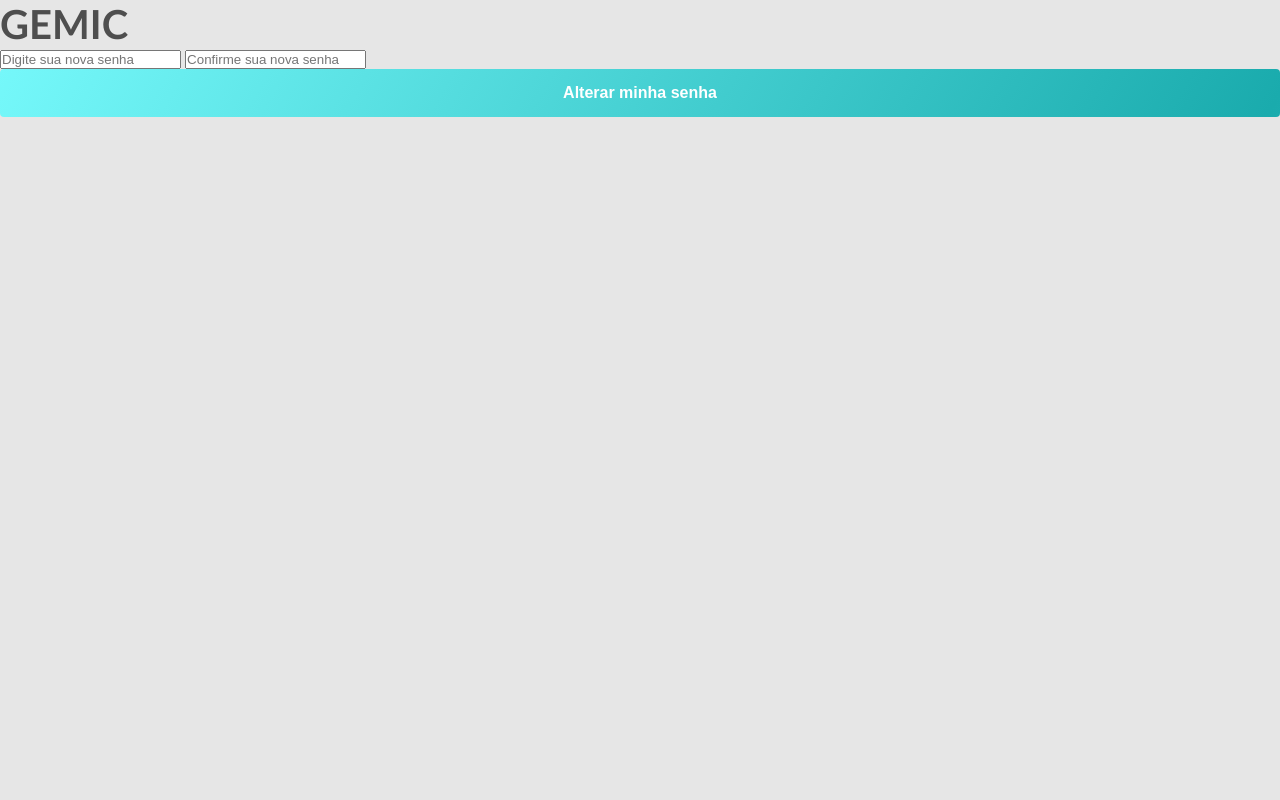
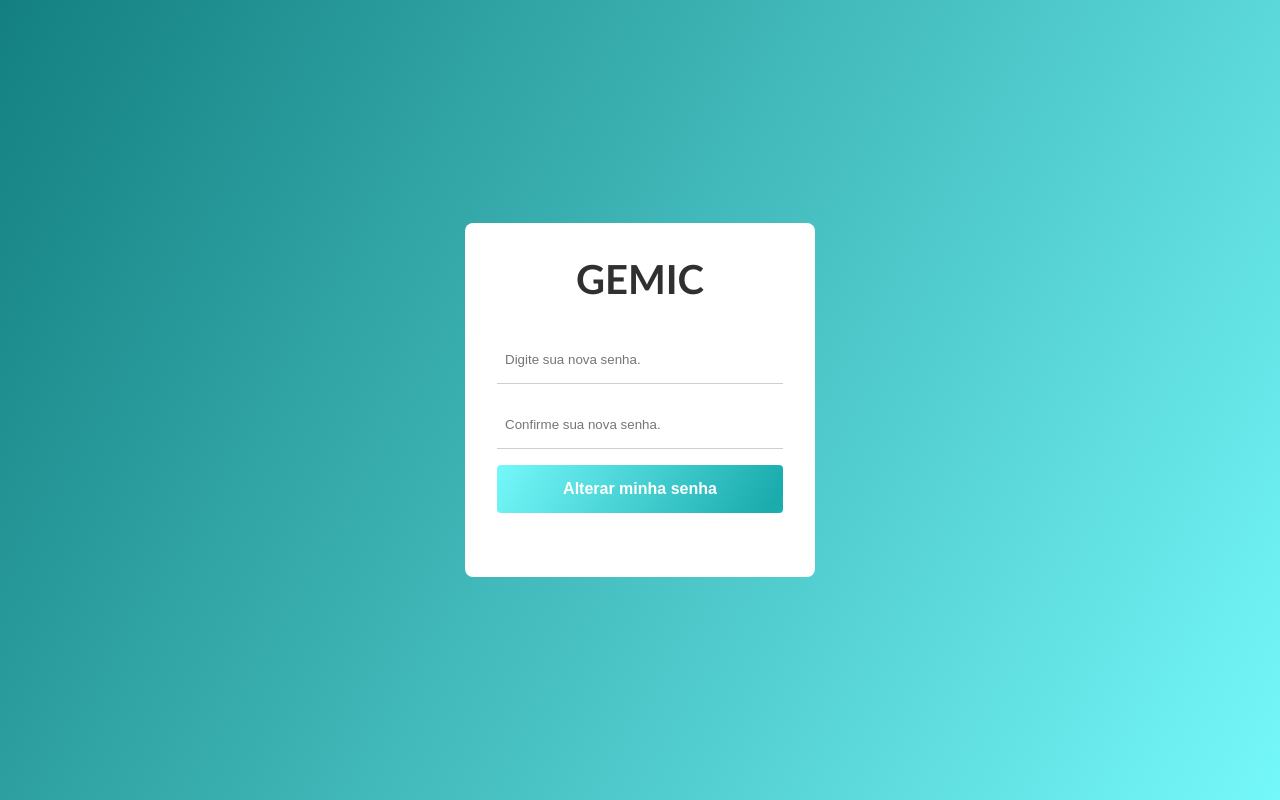
Before and after one commit to johnleles/gemic, a PHP site: page /senha.html in a window 1280 px wide. Run offline with PHP 8.4, Linux system fonts and the light colour scheme.

Commit message:
alteração e pagina de senha

```diff
--- a/css/estilo.css
+++ b/css/estilo.css
@@ -186,6 +186,7 @@ h3 {
     align-items: center;
     }
 
+
     .login_titulo {
     margin-bottom: 32px;
     color: var(--black);
@@ -224,7 +225,7 @@ h3 {
         width: 0px;
         margin-bottom: 0;
         background: var(--input-linear);
-        transition: .3s ease-in-out;
+        transition: .10s ease-in-out;
     }
 
     .login_input:focus + .login_input_border::after{
@@ -256,3 +257,132 @@ h3 {
     color: #929292;
     text-decoration: none;
     }
+
+    /* formatação pagina alterar minha senha */
+
+    .login_container_senha{
+        min-height: 150px;
+        width: 350px;
+        background-color: var(--white);
+        box-sizing: border-box;
+        padding: 32px;
+        border-radius: 8px;
+        display: flex;
+        flex-direction: column;
+        align-items: center;
+        }
+
+        .login_senha{
+            width: 100%;
+            display: flex;
+            flex-direction: column;
+            align-items: center;
+            justify-content: center;
+            }
+
+            .senha {
+                height: 100vh;
+                background: var(--input-linear);
+                display: flex;
+                justify-content: center;
+                align-items: center;
+                }
+
+        .senha_titulo {
+    margin-bottom: 32px;
+    color: var(--black);
+    }
+
+    .senha_form {
+    width: 100%;
+    display: flex;
+    flex-direction: column;
+    align-items: center;
+    justify-content: center;
+    }
+
+    .senha_input {
+    height: 48px;
+    width: 100%;
+    box-sizing: border-box;
+    padding-left: 8px;
+    border: unset;
+    outline: none;
+    }
+
+
+    .senha_input_border{
+    height: 1px;
+    width: 100%;
+    margin-bottom: 16px;
+    background-color: #cfcfcf;
+    transition: ease-in-out;
+    }
+
+    .senha_input_border::after {
+        content: '';
+        display: block;
+        height: 1px;
+        width: 0px;
+        margin-bottom: 0;
+        background: var(--input-linear);
+        transition: .10s ease-in-out;
+    }
+
+    .senha_input:focus + .login_input_border::after{
+    width: 100%;
+    }
+
+    .senha_titulo {
+        margin-bottom: 32px;
+        color: var(--black);
+        }
+
+        .senha_form {
+        width: 100%;
+        display: flex;
+        flex-direction: column;
+        align-items: center;
+        justify-content: center;
+        }
+
+        .senha_input {
+        height: 48px;
+        width: 100%;
+        box-sizing: border-box;
+        padding-left: 8px;
+        border: unset;
+        outline: none;
+        }
+
+        .repetir_senha_input {
+         height: 48px;
+            width: 100%;
+            box-sizing: border-box;
+            padding-left: 8px;
+            border: unset;
+            outline: none;
+            }
+
+
+        .senha_input_border{
+        height: 1px;
+        width: 100%;
+        margin-bottom: 16px;
+        background-color: #cfcfcf;
+        transition: ease-in-out;
+        }
+
+        .senha_input_border::after {
+            content: '';
+            display: block;
+            height: 1px;
+            width: 0px;
+            margin-bottom: 0;
+            background: var(--input-linear);
+            transition: .10s ease-in-out;
+        }
+
+        .senha_input:focus + .repetir_senha_input_border::after{
+        width: 100%;
+        }
--- a/login.html
+++ b/login.html
@@ -18,8 +18,8 @@
           <input class="login_input" type="password" placeholder="Senha">
           <span class="login_input_border"></span>
           <button class="login_submit">Entrar</button>
-          <a class="login_reset" href="#">Esqueci a Senha</a><br>
-          <a class="login_reset" href="#">Não tem um cadastro? Cadastre-se </a>
+          <a class="login_reset" href="senha.html">Esqueci a Senha</a><br>
+          <a class="login_reset" href="cadastro.html">Não tem um cadastro? Cadastre-se </a>
         </form>
     </div>
   </main>
--- a/senha.html
+++ b/senha.html
@@ -14,9 +14,9 @@
         <div class="login_container_senha">
             <h1 class="senha_titulo"> GEMIC</h1>
             <form class="login_senha">
-                <input class="senha_input" type="password" placeholder="Digite sua nova senha">
+                <input class="senha_input" type="password" placeholder="Digite sua nova senha.">
                 <span class="senha_input_border"></span>
-                <input class="repetir_senha_input" type="password" placeholder="Confirme sua nova senha">
+                <input class="repetir_senha_input" type="password" placeholder="Confirme sua nova senha.">
                 <span class="senha_input_border"></span>
                 <button class="senha_submit">Alterar minha senha</button>
             </form>
```
